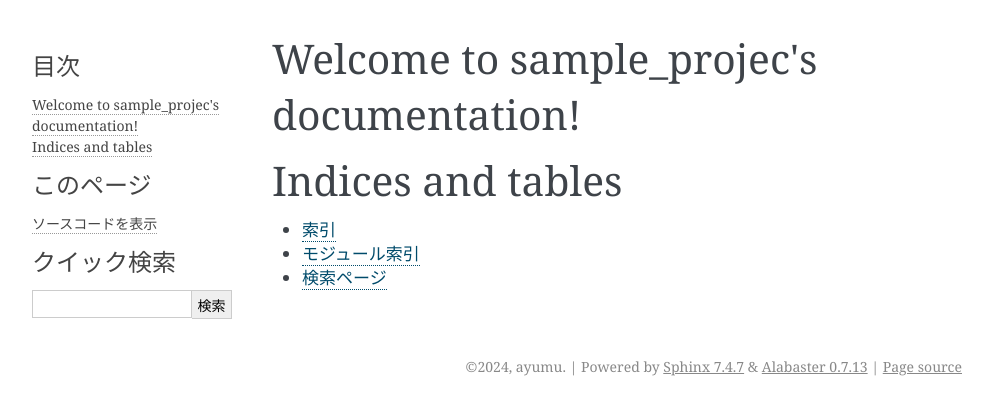
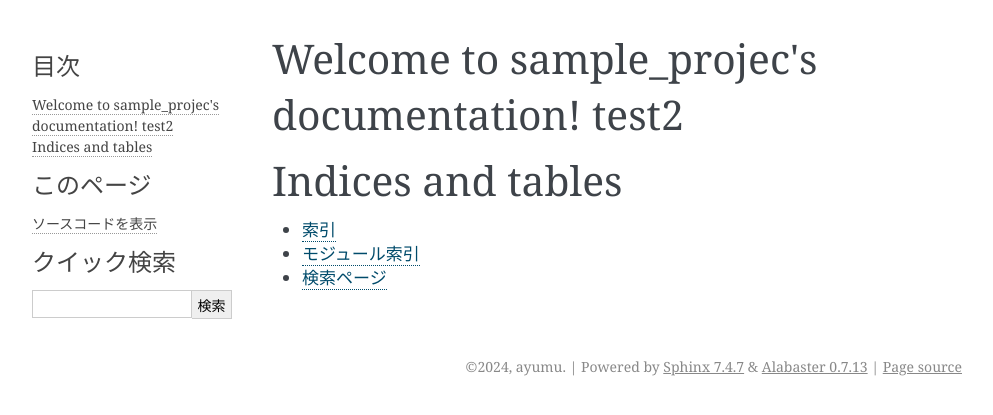
Before and after one commit to ayumu313/TestHomepage, a Sphinx documentation site: the page built from source/index.rst, in a window 1280 px wide. Shown: the top 415 px of the page, without its empty margins (148-1141 px from the left). Built offline with Sphinx 7.4.7, drawn with Linux system fonts in a browser that asks for light colours.

Commit message:
（更新内容の説明）

```diff
--- a/source/hello.rst
+++ /dev/null
@@ -1,4 +0,0 @@
-+はじめてのSphinx
-+===============================
-+
-+Hello Sphinx!!!
--- a/source/index.rst
+++ b/source/index.rst
@@ -3,8 +3,8 @@
    You can adapt this file completely to your liking, but it should at least
    contain the root `toctree` directive.
 
-Welcome to sample_projec's documentation!
-=========================================
+Welcome to sample_projec's documentation! test2
+===============================================
 
 .. toctree::
    :maxdepth: 2
```
Also changed, not shown: 7 other files.
